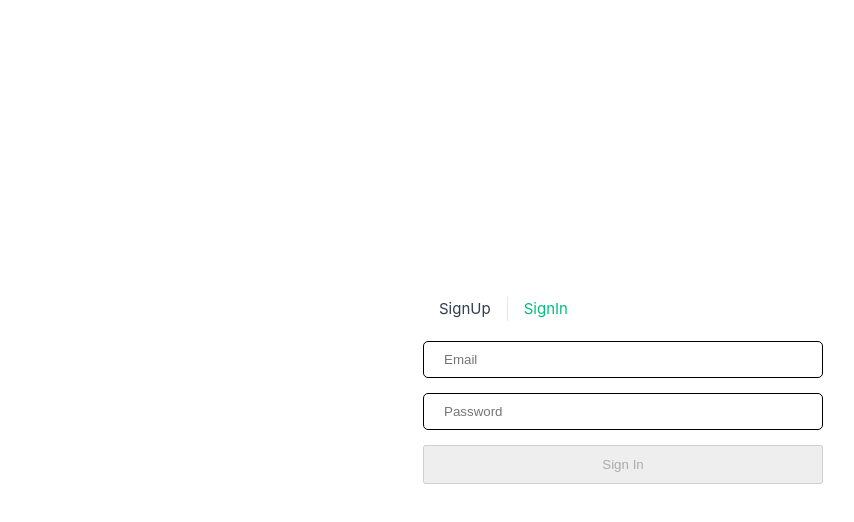
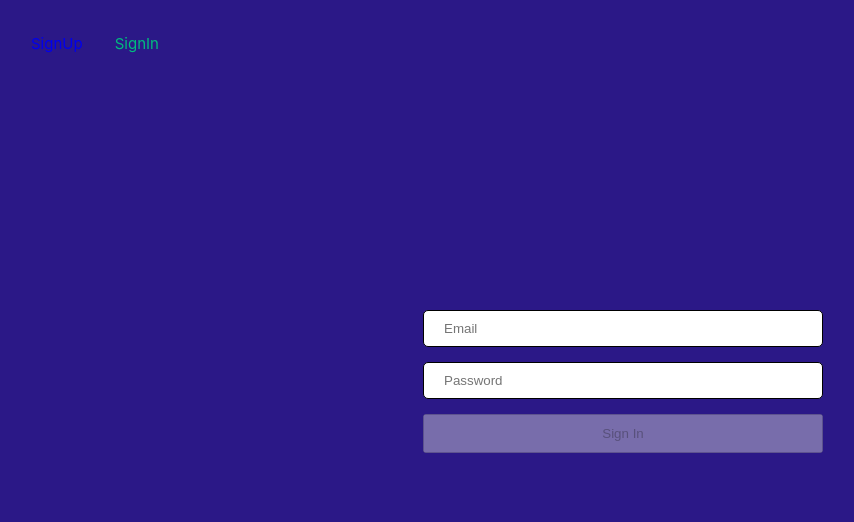
Before and after one commit to vad9ss6/todo-vue, a Vue app: page /login in a window 1280 px wide. Shown: the top 522 px of the page, without its empty margins (17-871 px from the left). Built offline with nearby package versions, Linux system fonts and the light colour scheme.

Commit message:
Add auth flow. Add dnd. Add shared component.

```diff
--- a/package.json
+++ b/package.json
@@ -16,7 +16,8 @@
     "axios": "^1.6.7",
     "volar-service-vetur": "^0.0.17",
     "vue": "^3.4.15",
-    "vue-router": "^4.2.5"
+    "vue-router": "^4.2.5",
+    "vuedraggable": "next"
   },
   "devDependencies": {
     "@rushstack/eslint-patch": "^1.3.3",
--- a/src/App.vue
+++ b/src/App.vue
@@ -7,18 +7,24 @@ const { isLoggedIn, logout }: any = inject('session')
 
 <template>
   <header>
-    <div class="wrapper">
-      <nav v-if="isLoggedIn">
-        <button @click="logout">Logout</button>
+    <div v-if="isLoggedIn">
+      <nav>
+        <button class="btn-logout" @click="logout">Logout</button>
       </nav>
-      <nav v-else>
+      <div>
+        <RouterView />
+      </div>
+    </div>
+    <div v-else>
+      <nav>
         <RouterLink to="/registration">SignUp</RouterLink>
         <RouterLink to="/login">SignIn</RouterLink>
       </nav>
+      <div class="unauthorized">
+        <RouterView />
+      </div>
     </div>
   </header>
-
-  <RouterView />
 </template>
 
 <style scoped>
@@ -31,4 +37,10 @@ nav a {
 nav a:first-of-type {
   border: 0;
 }
+.unauthorized {
+  height: calc(100vh - 150px);
+  display: flex;
+  align-items: center;
+  justify-content: center;
+}
 </style>
--- a/src/assets/base.css
+++ b/src/assets/base.css
@@ -1,55 +1,3 @@
-/* color palette from <https://github.com/vuejs/theme> */
-:root {
-  --vt-c-white: #ffffff;
-  --vt-c-white-soft: #f8f8f8;
-  --vt-c-white-mute: #f2f2f2;
-
-  --vt-c-black: #181818;
-  --vt-c-black-soft: #222222;
-  --vt-c-black-mute: #282828;
-
-  --vt-c-indigo: #2c3e50;
-
-  --vt-c-divider-light-1: rgba(60, 60, 60, 0.29);
-  --vt-c-divider-light-2: rgba(60, 60, 60, 0.12);
-  --vt-c-divider-dark-1: rgba(84, 84, 84, 0.65);
-  --vt-c-divider-dark-2: rgba(84, 84, 84, 0.48);
-
-  --vt-c-text-light-1: var(--vt-c-indigo);
-  --vt-c-text-light-2: rgba(60, 60, 60, 0.66);
-  --vt-c-text-dark-1: var(--vt-c-white);
-  --vt-c-text-dark-2: rgba(235, 235, 235, 0.64);
-}
-
-/* semantic color variables for this project */
-:root {
-  --color-background: var(--vt-c-white);
-  --color-background-soft: var(--vt-c-white-soft);
-  --color-background-mute: var(--vt-c-white-mute);
-
-  --color-border: var(--vt-c-divider-light-2);
-  --color-border-hover: var(--vt-c-divider-light-1);
-
-  --color-heading: var(--vt-c-text-light-1);
-  --color-text: var(--vt-c-text-light-1);
-
-  --section-gap: 160px;
-}
-
-@media (prefers-color-scheme: dark) {
-  :root {
-    --color-background: var(--vt-c-black);
-    --color-background-soft: var(--vt-c-black-soft);
-    --color-background-mute: var(--vt-c-black-mute);
-
-    --color-border: var(--vt-c-divider-dark-2);
-    --color-border-hover: var(--vt-c-divider-dark-1);
-
-    --color-heading: var(--vt-c-text-dark-1);
-    --color-text: var(--vt-c-text-dark-2);
-  }
-}
-
 *,
 *::before,
 *::after {
@@ -60,8 +8,8 @@
 
 body {
   min-height: 100vh;
-  color: var(--color-text);
-  background: var(--color-background);
+  color: #fff;
+  background: #2b1887;
   transition:
     color 0.5s,
     background-color 0.5s;
--- a/src/assets/main.css
+++ b/src/assets/main.css
@@ -10,9 +10,24 @@
 a,
 .green {
   text-decoration: none;
-  color: var(--color-text);
   transition: 0.4s;
   padding: 3px;
+}
+
+.btn-logout {
+  font-size: small;
+  font-weight: 700;
+  background: hsla(160, 100%, 37%, 0.6);
+  border: 2px solid hsla(160, 100%, 37%, 0.7);
+  border-radius: 5px;
+  color: #fff;
+  transition: 0.4s;
+  padding: 7px 12px;
+  cursor: pointer;
+}
+
+.btn-logout:hover {
+  background-color: hsla(160, 100%, 37%, 0.2);
 }
 
 nav a.router-link-exact-active:hover {
@@ -28,14 +43,3 @@ nav a.router-link-exact-active {
     background-color: hsla(160, 100%, 37%, 0.2);
   }
 }
-
-@media (min-width: 1024px) {
-  body {
-    display: flex;
-    place-items: center;
-  }
-
-  #app {
-    padding: 0 2rem;
-  }
-}
--- /dev/null
+++ b/src/components/TaskBlock.vue
@@ -0,0 +1,34 @@
+<template>
+  <div class="wrapper">
+    <div class="title">{{ title }}</div>
+    <div>
+      <slot></slot>
+    </div>
+  </div>
+</template>
+
+<script lang="ts">
+export default {
+  props: {
+    title: {
+      type: String
+    }
+  }
+}
+</script>
+
+<style scoped>
+.wrapper {
+  display: flex;
+  flex-direction: column;
+  border-radius: 5px;
+  background-color: #d5ccff;
+  width: 350px;
+  padding: 10px;
+}
+
+.title {
+  color: #000;
+  font-weight: 700;
+}
+</style>
--- /dev/null
+++ b/src/components/TaskCard.vue
@@ -0,0 +1,39 @@
+<template>
+  <div class="wrapper-card">
+    <div class="title">{{ title }}</div>
+    <div class="description">
+      {{ description }}
+    </div>
+  </div>
+</template>
+
+<script lang="ts">
+export default {
+  props: {
+    title: {
+      type: String
+    },
+    description: {
+      type: String
+    }
+  }
+}
+</script>
+
+<style scoped>
+.wrapper-card {
+  background-color: #fff;
+  padding: 10px;
+  border-radius: 5px;
+  margin: 10px 0 10px;
+}
+
+.title {
+  color: #000;
+  font-weight: 700;
+}
+.description {
+  color: #000;
+  font-weight: 400;
+}
+</style>
--- /dev/null
+++ b/src/components/index.ts
@@ -0,0 +1,3 @@
+export { default as TaskBlock } from './TaskBlock.vue'
+export { default as TaskCard } from './TaskCard.vue'
+export { default as UserForm } from './UserForm.vue'
--- a/src/services/axios.ts
+++ b/src/services/axios.ts
@@ -11,7 +11,7 @@ const client = axios.create({
 
 client.interceptors.request.use(
   (config) => {
-    const token = storage.get('accessToken')
+    const token = storage.get('auth_token')
     if (token) {
       config.headers.Authorization = `Bearer ${token}`
     }
--- a/src/services/index.ts
+++ b/src/services/index.ts
@@ -1,9 +1,9 @@
 import client from './axios'
 
 class ApiService {
-  // getAll() {
-  //   return client.get('/tutorials');
-  // }
+  getAllTodo() {
+    return client.get('/todo/all');
+  }
 
   // get(id) {
   //   return client.get(`/tutorials/${id}`);
--- a/src/views/HomeView.vue
+++ b/src/views/HomeView.vue
@@ -1,3 +1,73 @@
 <template>
-  <div>home</div>
+  <div class="wrapper">
+    <TaskBlock title="To-Do" style="margin-right: 15px">
+      <draggable class="list-group" :list="tasksTodo" group="task" @change="log">
+        <template #item="{ element }">
+          <TaskCard :title="element.title" :description="element.description" />
+        </template>
+      </draggable>
+    </TaskBlock>
+
+    <TaskBlock title="Done">
+      <draggable class="list-group" :list="tasksDone" group="task" @change="log">
+        <template #item="{ element }">
+          <TaskCard :title="element.title" :description="element.description" />
+        </template>
+      </draggable>
+    </TaskBlock>
+  </div>
 </template>
+
+<script setup lang="ts">
+import { ref, onMounted, defineComponent } from 'vue'
+import draggable from 'vuedraggable'
+
+import ApiService from '@/services'
+import { TaskBlock, TaskCard } from '@/components'
+
+const isLoading = ref(false)
+const error = ref(null)
+const tasksTodo = ref([]) as any
+const tasksDone = ref([{ title: 'job', description: 'blabla', id: '2' }]) as any
+
+onMounted(async () => {
+  isLoading.value = true
+  try {
+    const { status, data } = await ApiService.getAllTodo()
+
+    if (status !== 200) {
+      throw new Error('Failed to fetch data')
+    }
+
+    tasksTodo.value = data
+  } catch (err: any) {
+    error.value = err?.message || 'An error occurred'
+  } finally {
+    isLoading.value = false
+  }
+})
+
+const log = (evt: any) => {
+  console.log(evt)
+}
+
+defineComponent({
+  components: {
+    draggable,
+    TaskBlock,
+    TaskCard
+  }
+})
+</script>
+
+<style>
+.wrapper {
+  padding-top: 35px;
+  display: flex;
+}
+
+.list-group {
+  min-height: 200px;
+  min-width: 300px;
+}
+</style>
```
Also changed, not shown: tsconfig.app.json (+7 -1 lines), 1 other file (tests, documents, lock files or other folders).
